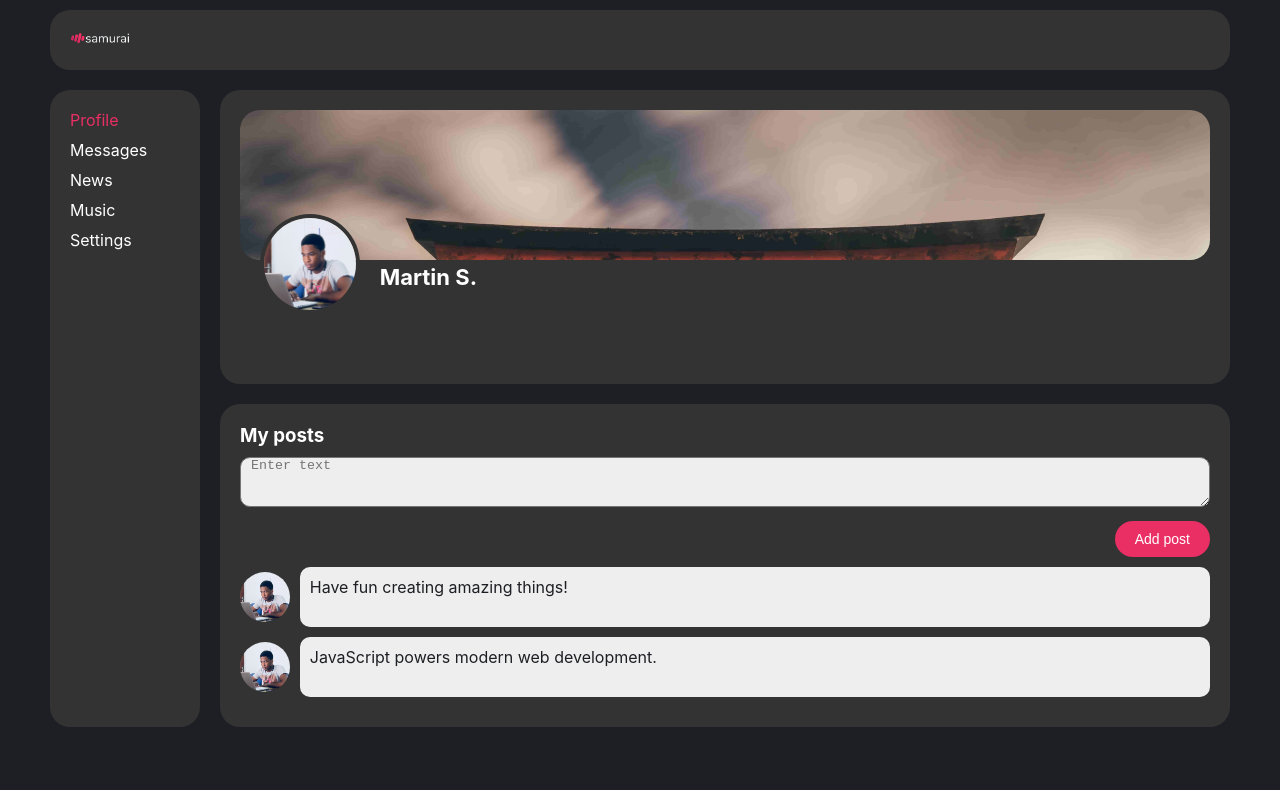
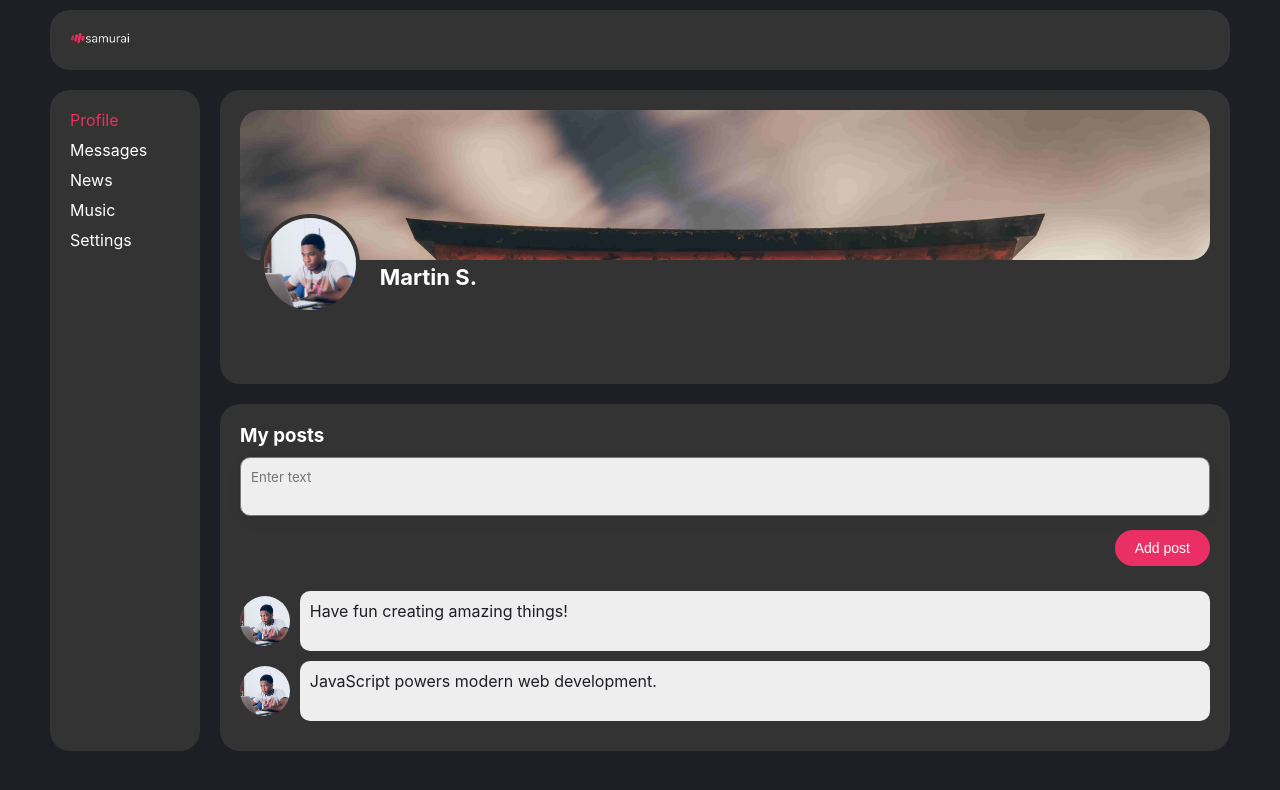
Before and after one commit to DenisKulik/samurai-way, a React (Create React App) app: page /profile in a window 1280 px wide. Shown: the top 790 px of the page. Built offline with nearby package versions, Linux system fonts and the light colour scheme.

Commit message:
fix postField styles

```diff
--- a/src/components/Profile/MyPosts/MyPosts.module.scss
+++ b/src/components/Profile/MyPosts/MyPosts.module.scss
@@ -8,15 +8,19 @@
   }
 
   .postBox {
-    margin-bottom: 1rem;
+    margin-bottom: 2.5rem;
 
     .postField {
       width: 100%;
       min-height: 5rem;
       margin-bottom: 1rem;
-      padding-left: 1rem;
+      padding: 1rem;
+      resize: none;
+      font-family: inherit;
+      line-height: 1.4;
       background-color: var(--color-secondary-light);
       border-radius: 1rem;
+      box-shadow: 0 5px 20px rgb(29 33 38 / 3%), 0 1px 2px rgb(29 33 38 / 10%);
     }
 
     .redBtn {
```
